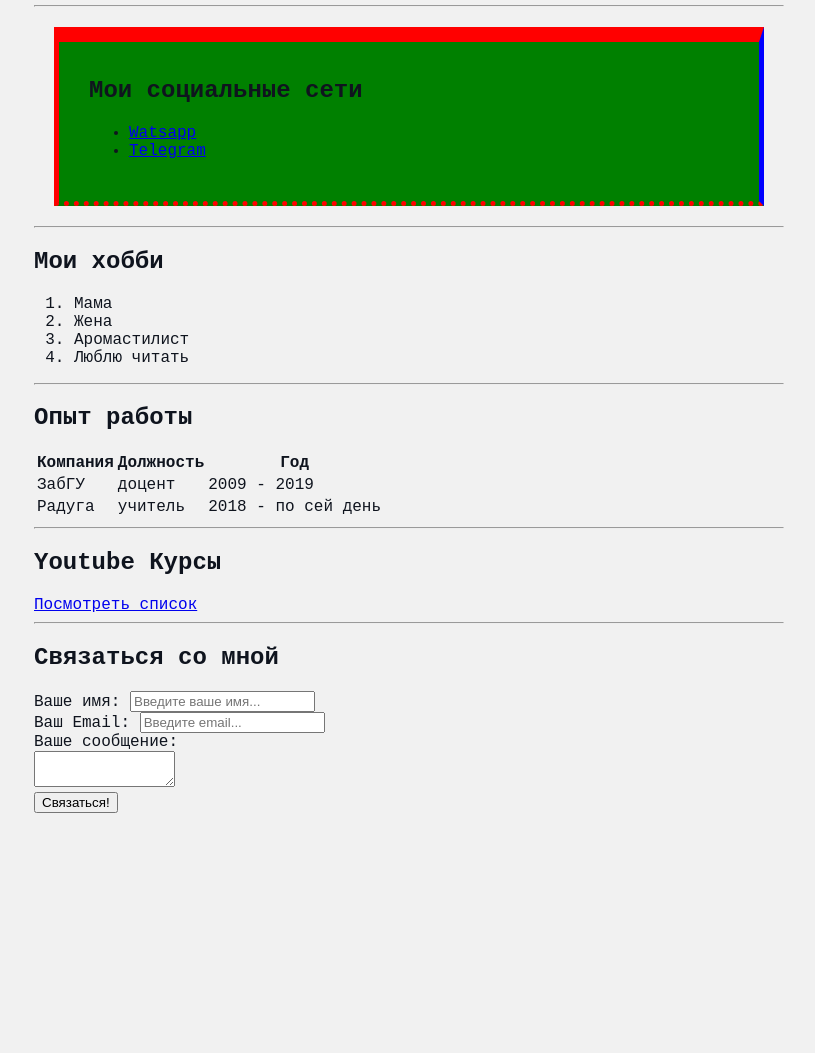
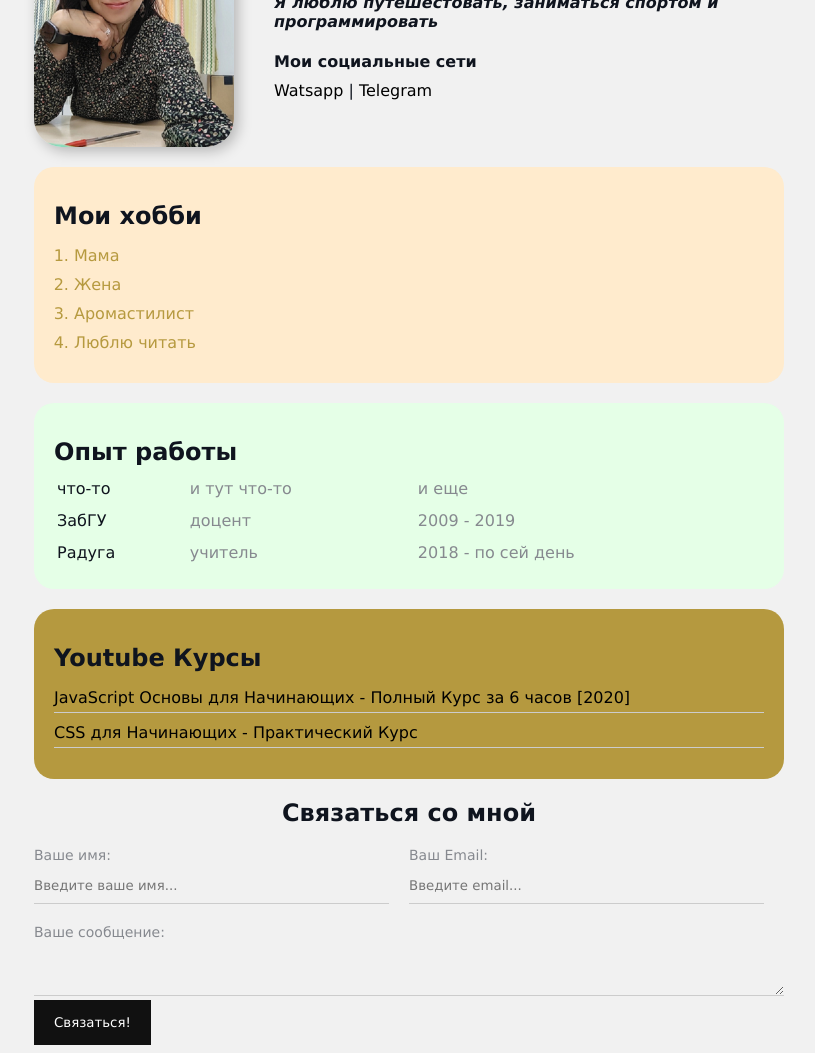
Before and after one commit to PodolyakD/CssForBegginers, a plain HTML site: page index.html in a window 1280 px wide. Shown: the part 145-1198 px from the top of the page, without its empty margins (231-1046 px from the left). Before the commit the page ends 966 px from the top, so only its background shows below. Drawn offline with Linux system fonts and the light colour scheme.

Commit message:
Finish Project

```diff
--- a/index.html
+++ b/index.html
@@ -9,45 +9,40 @@
     <div class="container">
       <div class="info">
         <img src="MyFoto.png" width="200" alt="тут моя фотка" class="avatar" />
+
+        <div class="info-text">
           <h1>Дарья Подоляк</h1>
           <p>I am a teacher <strong>Essens</strong></p>
           <p>Я люблю путешестовать, заниматься спортом и программировать</p>
-      </div>
-      <hr />
-      <div class="social">
-        <h2>Мои социальные сети</h2>
-        <ul>
-          <li>
+          <h4>Мои социальные сети</h4>
+
           <a
             href="https://api.whatsapp.com/send?phone=79145069306"
             target="_blank"
             >Watsapp</a
           >
-          </li>
-          <li>
+          |
           <a target="_blank" href="https://t.me/parfumechita">Telegram</a>
-          </li>
-        </ul>
+        </div>
       </div>
 
-      <hr />
-
+      <div class="card bg-yellow">
         <h2>Мои хобби</h2>
-      <ol>
+        <ol class="list">
           <li>Мама</li>
           <li>Жена</li>
           <li>Аромастилист</li>
           <li>Люблю читать</li>
         </ol>
+      </div>
 
-      <hr />
-
+      <div class="card bg-green">
         <h2>Опыт работы</h2>
-      <table>
+        <table class="table">
           <tr>
-          <th>Компания</th>
-          <th>Должность</th>
-          <th>Год</th>
+            <td>что-то</td>
+            <td>и тут что-то</td>
+            <td>и еще</td>
           </tr>
           <tr>
             <td>ЗабГУ</td>
@@ -60,34 +55,49 @@
             <td>2018 - по сей день</td>
           </tr>
         </table>
+      </div>
 
-      <hr />
+      <div class="card bg-red">
+        <h2>Youtube Курсы</h2>
+        <ul class="link-list">
+          <li>
+            <a href="https://www.youtube.com/watch?v=Bluxbh9CaQ0"
+              >JavaScript Основы для Начинающих - Полный Курс за 6 часов
+              [2020]</a
+            >
+          </li>
+          <li>
+            <a href="https://www.youtube.com/watch?v=SpCUuyZZTp8&t=4636s"
+              >CSS для Начинающих - Практический Курс</a
+            >
+          </li>
+        </ul>
+      </div>
 
-      <h2>Youtube Курсы</h2>
-      <a href="youtube.html">Посмотреть список</a>
-
-      <hr />
+      <div class="contact">
         <h2>Связаться со мной</h2>
 
         <form action="/">
+          <div class="row">
+            <div class="form-group">
               <label for="name">Ваше имя:</label>
               <input type="text" id="name" placeholder="Введите ваше имя..." />
+            </div>
 
-        <br />
-
+            <div class="form-group">
               <label for="email">Ваш Email:</label>
               <input type="email" id="email" placeholder="Введите email..." />
+            </div>
+          </div>
 
-        <br />
+          <div class="form-group">
+            <label for="text">Вашe сообщение:</label>
+            <textarea id="text" rows="2" cols="15"></textarea>
+          </div>
 
-        <label for="text">Вашe сообщение:</label>
-        <br />
-        <textarea id="text" rows="2" cols="15"></textarea>
-
-        <br />
-
-        <input type="submit" value="Связаться!" />
+          <input class="btn" type="submit" value="Связаться!" />
         </form>
+      </div>
     </div>
   </body>
 </html>
--- a/styles.css
+++ b/styles.css
@@ -4,13 +4,52 @@ body {
 
   font-size: 16px;
   font-weight: normal;
-  font-family: "Courier New", Courier, monospace;
+  font-family: "Lucida Sans", "Lucida Sans Regular", "Lucida Grande",
+    "Lucida Sans Unicode", Geneva, Verdana, sans-serif;
+}
+
+a {
+  color: black;
+  text-decoration: none;
+}
+
+a:hover {
+  text-decoration: underline;
+}
+
+a:active {
+  color: blue;
+}
+
+a:visited {
+  color: grey;
 }
 .avatar {
   width: 200px;
   border-radius: 28px;
   box-shadow: 4px 4px 14px rgba(0, 0, 0, 0.25);
 }
+
+.info {
+  display: flex;
+  margin-bottom: 20px;
+}
+
+@media (max-width: 700px) {
+  .info {
+    text-align: center;
+    display: block;
+  }
+}
+
+.info-text {
+  margin-left: 40px;
+}
+
+.info-text h4 {
+  margin-bottom: 10px;
+}
+
 .info p {
   color: 86898f;
   margin: 0;
@@ -21,30 +60,112 @@ body {
   /* letter-spacing: 5px; */
   /* word-spacing: 42px; */
 }
-.social {
-  background: green;
-  /* padding: 15px; */
-  /* padding: 15px 40px; */
-  /* padding: 15px 20px 25px 30px; */
-  padding-top: 15px;
-  padding-right: 20px;
-  padding-bottom: 25px;
-  padding-left: 30px;
-  border: 5px solid red;
-  border-bottom-style: dotted;
-  border-top-width: 15px;
-  border-right-color: blue;
-  margin: 20px;
+
+.bg-yellow {
+  background: #ffebcd;
 }
+
+.bg-green {
+  background: #e5ffe7;
+}
+
+.bg-red {
+  background: #b39639f5;
+}
+
+.card {
+  padding: 15px 20px;
+  margin-bottom: 20px;
+  border-radius: 20px;
+}
+
 .container {
   max-width: 750px;
   margin: auto;
+  padding-top: 30px;
 }
-/* .box-model > div { */
-  float: left;
-  background: #000;
-  height: 200px;
-  width: 25%;
-  border: 4px solid red;
+
+.card h2 {
+  margin-bottom: 10px;
+}
+
+.list {
+  padding: 0 20px;
+}
+
+.list li {
+  color: #b39639f5;
+  margin-bottom: 10px;
+}
+
+.table {
+  width: 100%;
+}
+
+.table td {
+  padding-bottom: 10px;
+}
+
+.table td:nth-child(2),
+.table td:nth-child(3) {
+  color: #86898f;
+}
+
+/* .table tr:nth-child(even) {background: red;} */
+
+.link-list {
+  list-style: none;
+  padding: 0;
+}
+
+.link-list li {
+  margin-bottom: 10px;
+  padding-bottom: 5px;
+  border-bottom: 1px solid #ccc;
+}
+
+.contact h2 {
+  text-align: center;
+}
+
+.form-group label {
+  display: block;
+  font-size: 14px;
+  color: #86898f;
+}
+
+.form-group input,
+.form-group textarea {
+  width: 100%;
   box-sizing: border-box;
+  border: none;
+  background: transparent;
+  border-bottom: 1px solid #ccc;
+  color: #000;
+  padding: 15px 0 10px;
+  outline: none;
+  font-family: inherit;
 }
+
+.row {
+  display: flex;
+  margin-bottom: 20px;
+}
+
+.row > .form-group {
+  width: 50%;
+  margin-right: 20px;
+}
+
+.btn {
+  background: #111;
+  padding: 15px 20px;
+  color: #fff;
+  border: none;
+  font-family: inherit;
+  cursor: pointer;
+}
+
+.btn:hover {
+  opacity: 0.9;
+}
```
Also changed, not shown: MyFoto.png (added). Lines whose indentation alone changed are shown as unchanged.
